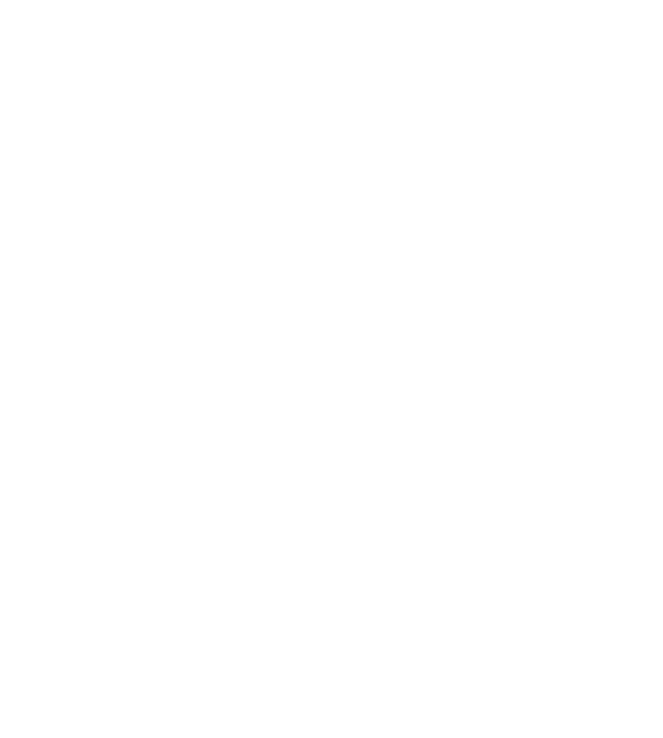
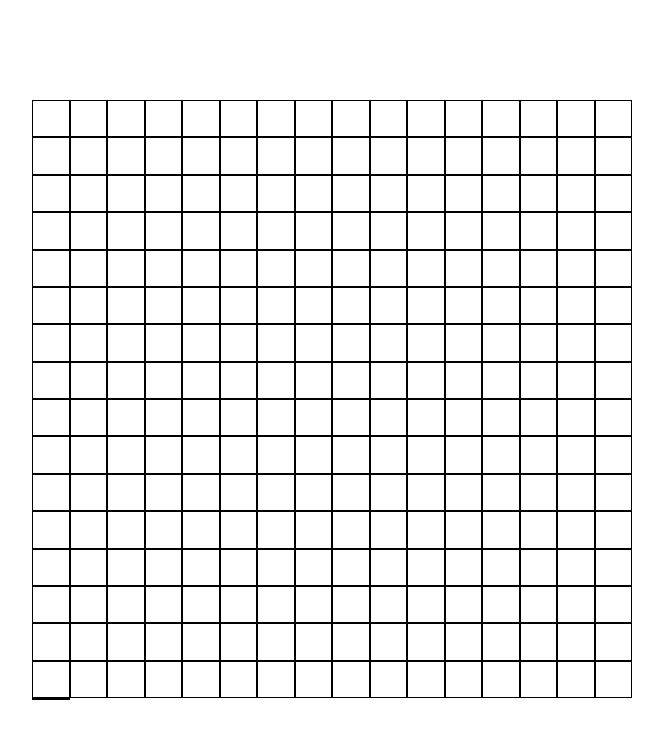
Before and after one commit to shingtzewoo/etchsketch, a plain HTML site: page index.html in a window 1280 px wide. Shown: the whole page, without its empty margins (308-971 px from the left). Drawn offline with Linux system fonts and the light colour scheme.

Commit message:
add loop to make divs and eventlistener drafts

```diff
--- a/index.html
+++ b/index.html
@@ -1,9 +1,27 @@
 <html>
     <head>
         <title>Etch a Sketch</title>
+        <link rel="stylesheet" type="text/css" href="style.css"/>
     </head>
     <body>
         <div class="container">
         </div>
+        <script>
+            const container = document.querySelector('.container');
+            container.setAttribute('style', 'display: grid; grid-template-columns: repeat(16, 1fr); grid-template-rows: repeat(16, 1fr)');
+
+            //change into a function later that takes in value of the number of boxes from the prompt asked
+            for (let i = 0; i <= 256; i++) {
+                let box = document.createElement('div');
+                box.classList.add('box')
+                box.setAttribute('style', 'height: auto; width: auto; border: 1px black solid');
+                container.appendChild(box);
+            }
+
+            const boxes = document.querySelectorAll('.box');
+            boxes.forEach(box => box.addEventListener('mouseover', function(e) {
+                e.target.style.background = 'blue';
+            }));
+        </script>
     </body>
 </html>
--- a/style.css
+++ b/style.css
@@ -0,0 +1,11 @@
+body {
+    display: flex;
+    justify-content: center;
+    align-items: center;
+}
+
+.container {
+    position: relative;
+    height: 600px;
+    width: 600px;x
+}
```
